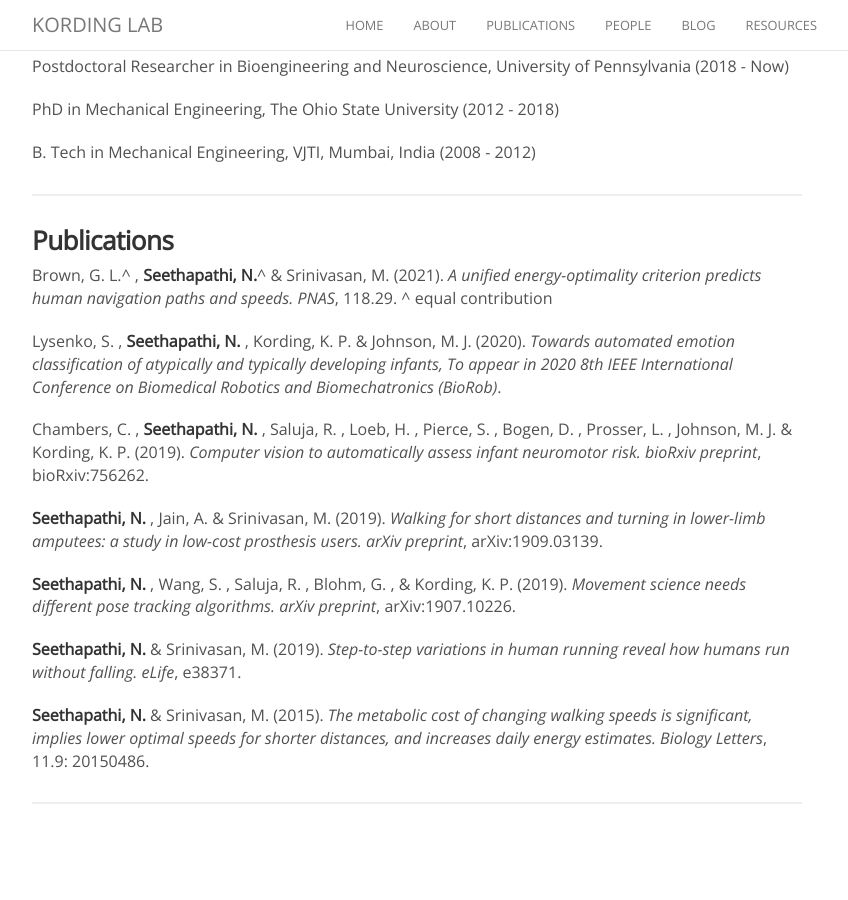
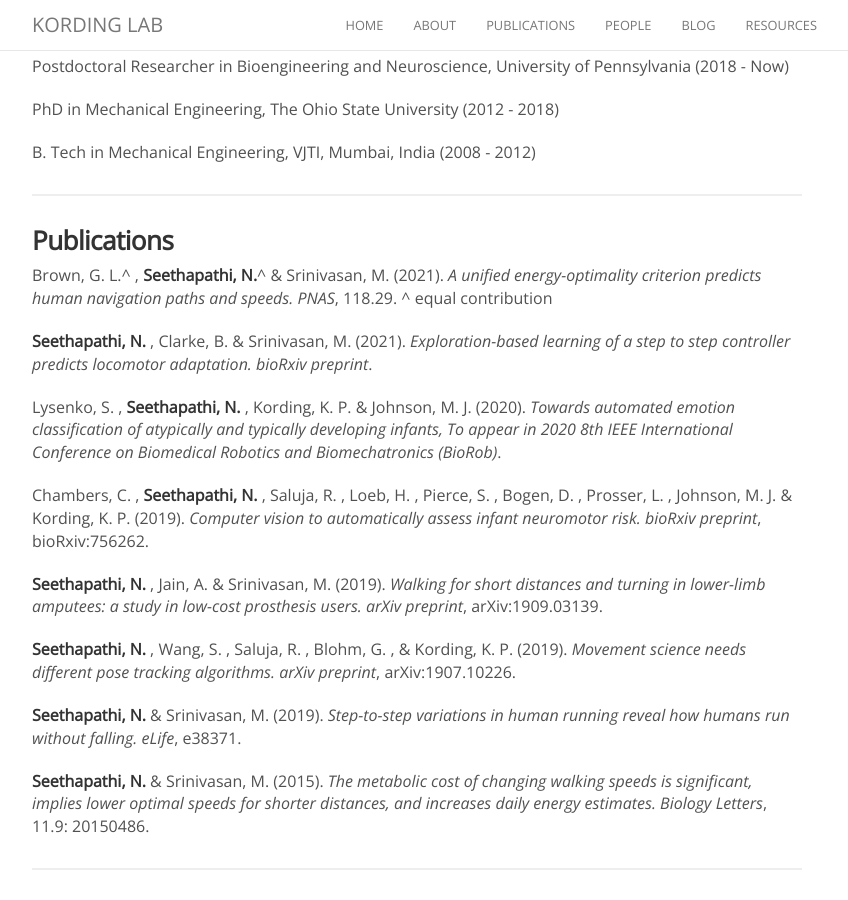
Before and after one commit to KordingLab/KordingLab.github.io, a Jekyll site: the page built from _people/nidhi_seethapathi.md, in a window 1280 px wide and 900 px high, scrolled down 613 px. Shown: the whole window, without its empty margins (223-1071 px from the left). Built offline with Jekyll 4.4.1, drawn with Linux system fonts in a browser that asks for light colours; nearby versions of some CDN libraries; comment, search, counter and statistics services are not loaded; before the commit the page ends 1447 px from its top, so only the background shows below that.

Commit message:
Update nidhi_seethapathi.md

```diff
--- a/_people/nidhi_seethapathi.md
+++ b/_people/nidhi_seethapathi.md
@@ -33,6 +33,8 @@ B. Tech in Mechanical Engineering, VJTI, Mumbai, India (2008 - 2012)
 Brown, G. L.^ , **Seethapathi, N.**^ & Srinivasan, M. (2021). _A unified energy-optimality criterion predicts human navigation paths and speeds. PNAS_, 118.29.
 ^ equal contribution
 
+**Seethapathi, N.** , Clarke, B. & Srinivasan, M. (2021). _Exploration-based learning of a step to step controller predicts locomotor adaptation. bioRxiv preprint_.
+
 Lysenko, S. , **Seethapathi, N.** , Kording, K. P. & Johnson, M. J. (2020). _Towards automated emotion classification of atypically and typically developing infants, To appear in 2020 8th IEEE International Conference on Biomedical Robotics and Biomechatronics (BioRob)_.
 
 Chambers, C. , **Seethapathi, N.** , Saluja, R. , Loeb, H. , Pierce, S. , Bogen, D. , Prosser, L. , Johnson, M. J. & Kording, K. P. (2019). _Computer vision to automatically assess infant neuromotor risk. bioRxiv preprint_, bioRxiv:756262.
```
